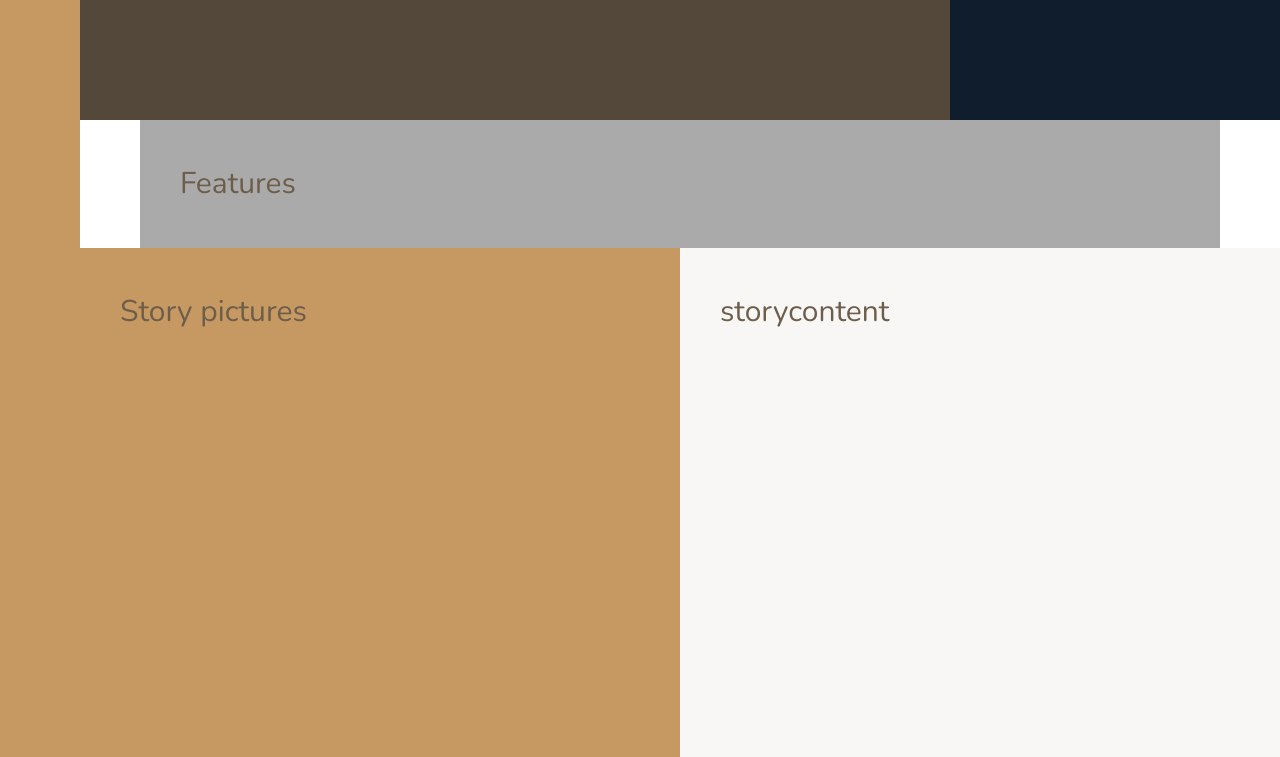
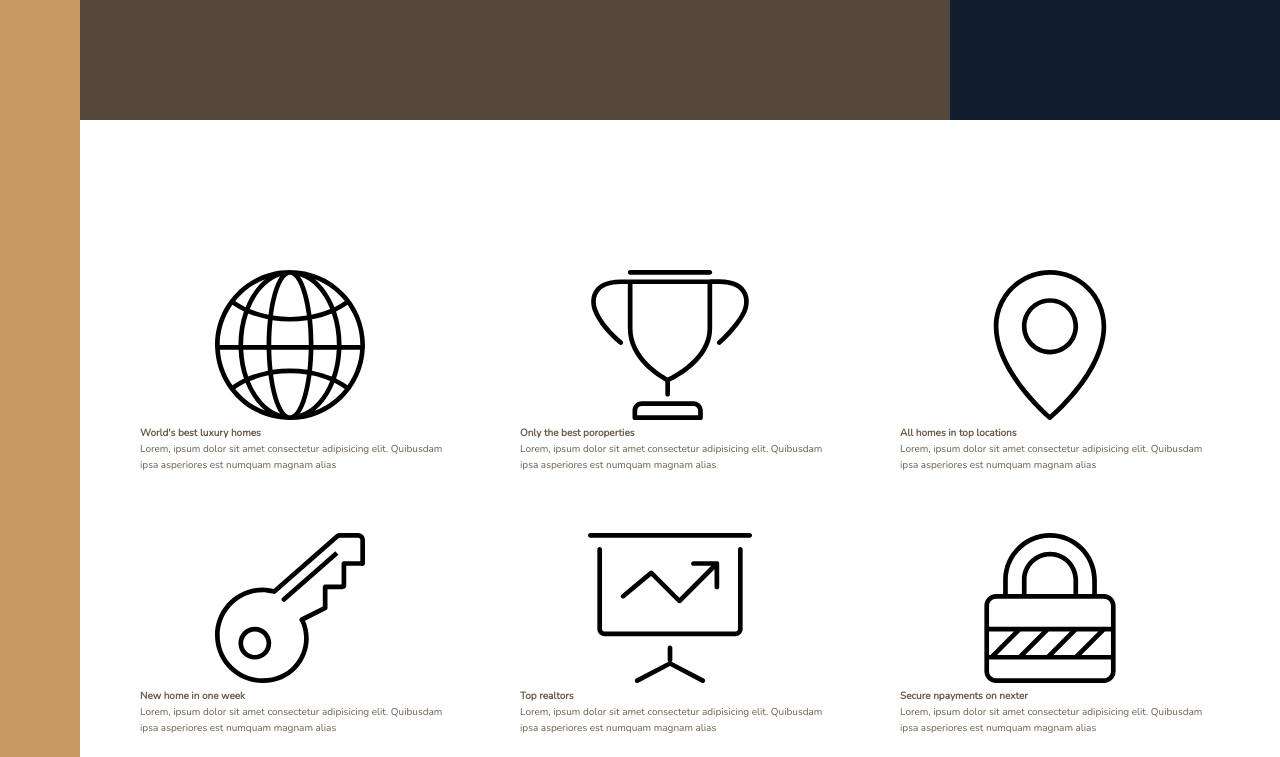
Before and after one commit to SantiagoAlvarze22/Nexter-Project, a website: page index.html in a window 1280 px wide. Shown: the part 520-1277 px from the top of the page. Drawn offline with nearby package versions, Linux system fonts and the light colour scheme.

Commit message:
Features section, html and subgrid in grid section

```diff
--- a/index.html
+++ b/index.html
@@ -25,7 +25,54 @@
         </div>
 
         <section class="features">
-            Features
+            <div class="feature">
+                <svg class="feature__icon">
+                    <use xlink:href="img/sprite.svg#icon-global"></use>
+                </svg>
+                <h4 class="heading-4">World's best luxury homes</h4>
+                <p class="feature__text">Lorem, ipsum dolor sit amet consectetur adipisicing elit. Quibusdam ipsa asperiores est numquam magnam alias</p>
+            </div>
+
+            <div class="feature">
+                <svg class="feature__icon">
+                    <use xlink:href="img/sprite.svg#icon-trophy"></use>
+                </svg>
+                <h4 class="heading-4">Only the best poroperties</h4>
+                <p class="feature__text">Lorem, ipsum dolor sit amet consectetur adipisicing elit. Quibusdam ipsa asperiores est numquam magnam alias</p>
+            </div>
+
+            <div class="feature">
+                <svg class="feature__icon">
+                    <use xlink:href="img/sprite.svg#icon-map-pin"></use>
+                </svg>
+                <h4 class="heading-4">All homes in top locations</h4>
+                <p class="feature__text">Lorem, ipsum dolor sit amet consectetur adipisicing elit. Quibusdam ipsa asperiores est numquam magnam alias</p>
+            </div>
+
+            <div class="feature">
+                <svg class="feature__icon">
+                    <use xlink:href="img/sprite.svg#icon-key"></use>
+                </svg>
+                <h4 class="heading-4">New home in one week</h4>
+                <p class="feature__text">Lorem, ipsum dolor sit amet consectetur adipisicing elit. Quibusdam ipsa asperiores est numquam magnam alias</p>
+            </div>
+
+            <div class="feature">
+                <svg class="feature__icon">
+                    <use xlink:href="img/sprite.svg#icon-presentation"></use>
+                </svg>
+                <h4 class="heading-4">Top realtors</h4>
+                <p class="feature__text">Lorem, ipsum dolor sit amet consectetur adipisicing elit. Quibusdam ipsa asperiores est numquam magnam alias</p>
+            </div>
+
+            <div class="feature">
+                <svg class="feature__icon">
+                    <use xlink:href="img/sprite.svg#icon-lock"></use>
+                </svg>
+                <h4 class="heading-4">Secure npayments on nexter</h4>
+                <p class="feature__text">Lorem, ipsum dolor sit amet consectetur adipisicing elit. Quibusdam ipsa asperiores est numquam magnam alias</p>
+            </div>
+
         </section>
 
         <div class="story__pictures">
--- a/sass/_base.scss
+++ b/sass/_base.scss
@@ -39,9 +39,4 @@ body{
     grid-template-rows: 80vh min-content 40vw repeat(3, min-content);
     grid-template-columns: [sidebar-start] 8rem [sidebar-end full-start] minmax(6rem, 1fr) [center-start]
     repeat(8, [col-start] minmax(min-content,14rem) [col-end])[center-end] minmax(6rem, 1fr) [full-end];
-
-    &> *{
-        padding:40px;
-        font-size: 3rem;
-    }
 }
--- a/sass/_features.scss
+++ b/sass/_features.scss
@@ -1,4 +1,9 @@
 .features{
-    background-color: $color-grey-light-2;
     grid-column: center-start / center-end;
+
+    margin: 15rem 0;
+
+    display:grid;
+    grid-template-columns: repeat(3,1fr);
+    grid-gap:6rem;
 }
```
Also changed, not shown: css/style.css.
